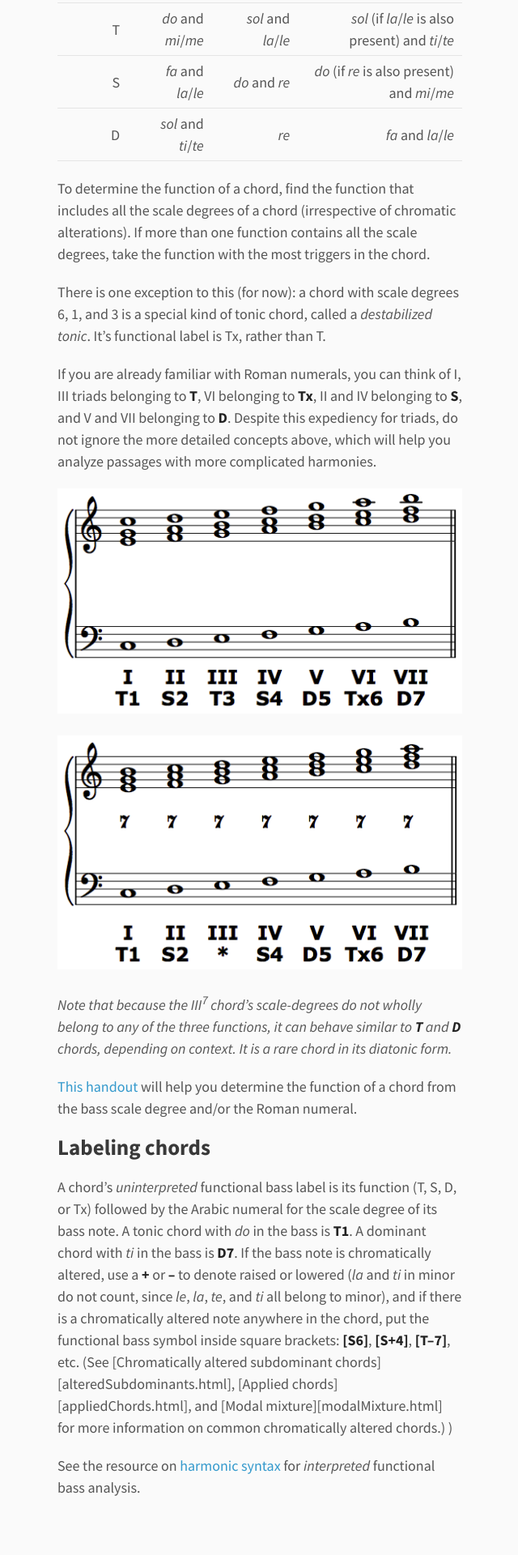
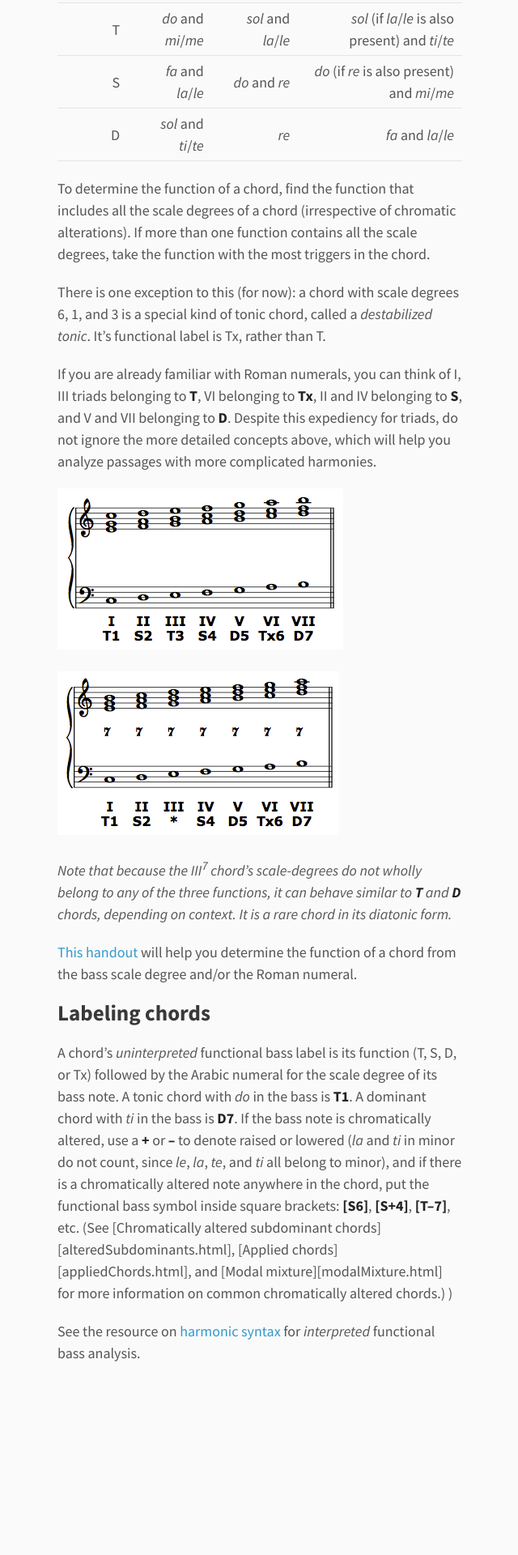
Before and after one commit to kshaffer/musicianship, a Jekyll site: the page built from harmonicFunctions.md, in a window 1280 px wide. Shown: the part 1982-3902 px from the top of the page at 81% size, without its empty margins (499-1139 px from the left). Built offline with Jekyll 4.4.1, drawn with Linux system fonts in a browser that asks for light colours; Markdown is read by kramdown in place of the engine named in the settings; comment, search, counter and statistics services are not loaded; after the commit the page ends 3736 px from its top, so only the background shows below that.

Commit message:
new graphic size

```diff
--- a/harmonicFunctions.md
+++ b/harmonicFunctions.md
@@ -46,9 +46,9 @@ There is one exception to this (for now): a chord with scale degrees 6, 1, and 3
 
 If you are already familiar with Roman numerals, you can think of I, III triads belonging to **T**, VI belonging to **Tx**, II and IV belonging to **S**, and V and VII belonging to **D**. Despite this expediency for triads, do not ignore the more detailed concepts above, which will help you analyze passages with more complicated harmonies.
 
-![](Graphics/triadFunctions.png)
+[![](Graphics/triadFunctionsSmall.png)](Graphics/triadFunctions.png)
 
-![](Graphics/seventhChordFunctions.png)
+[![](Graphics/seventhChordFunctionsSmall.png)](Graphics/seventhChordFunctions.png)
 
 *Note that because the III<sup>7</sup> chord's scale-degrees do not wholly belong to any of the three functions, it can behave similar to **T** and **D** chords, depending on context. It is a rare chord in its diatonic form.*
 
```
Also changed, not shown: Graphics/seventhChordFunctionsSmall.png (added), Graphics/triadFunctionsSmall.png (added), 11 other files.
